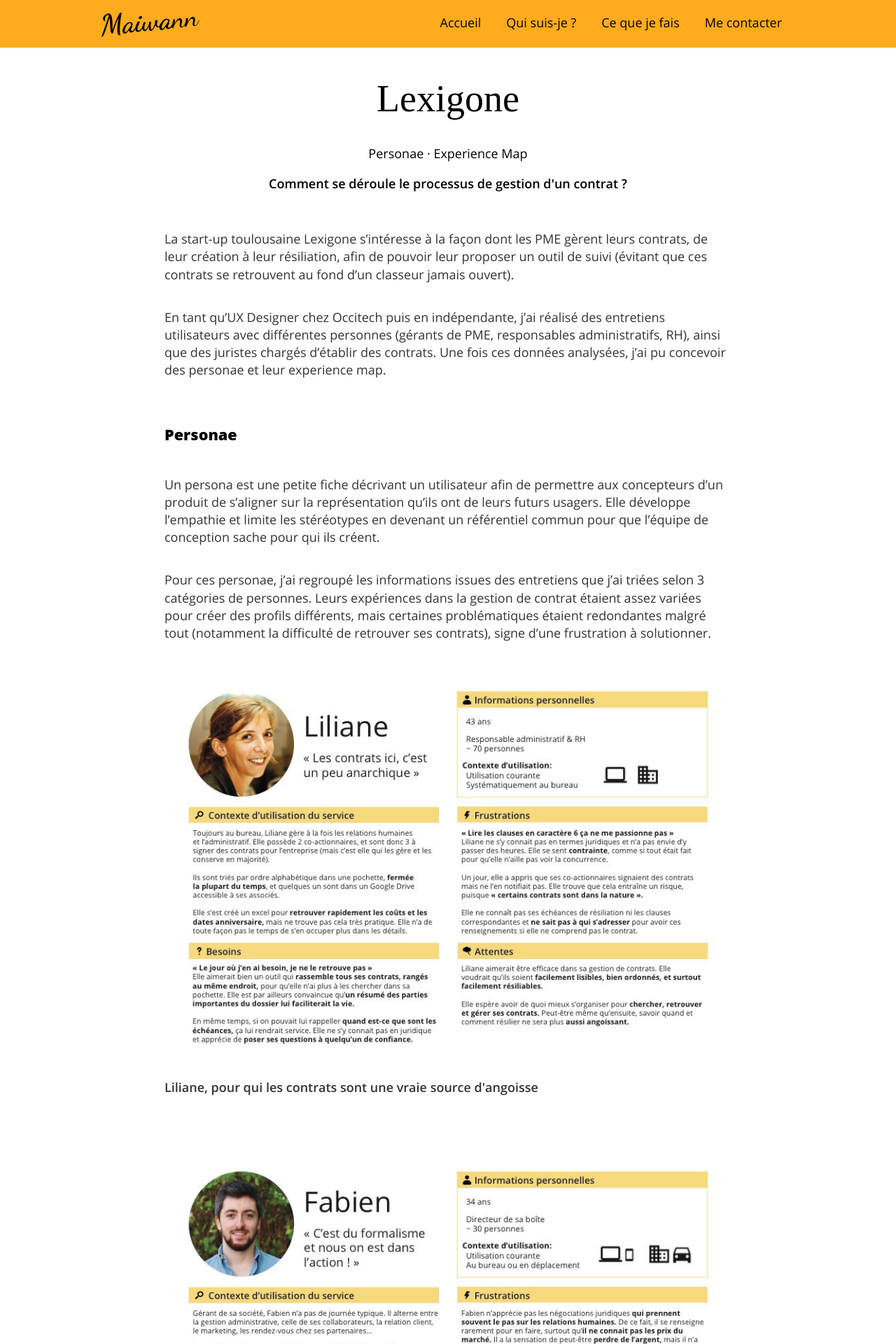
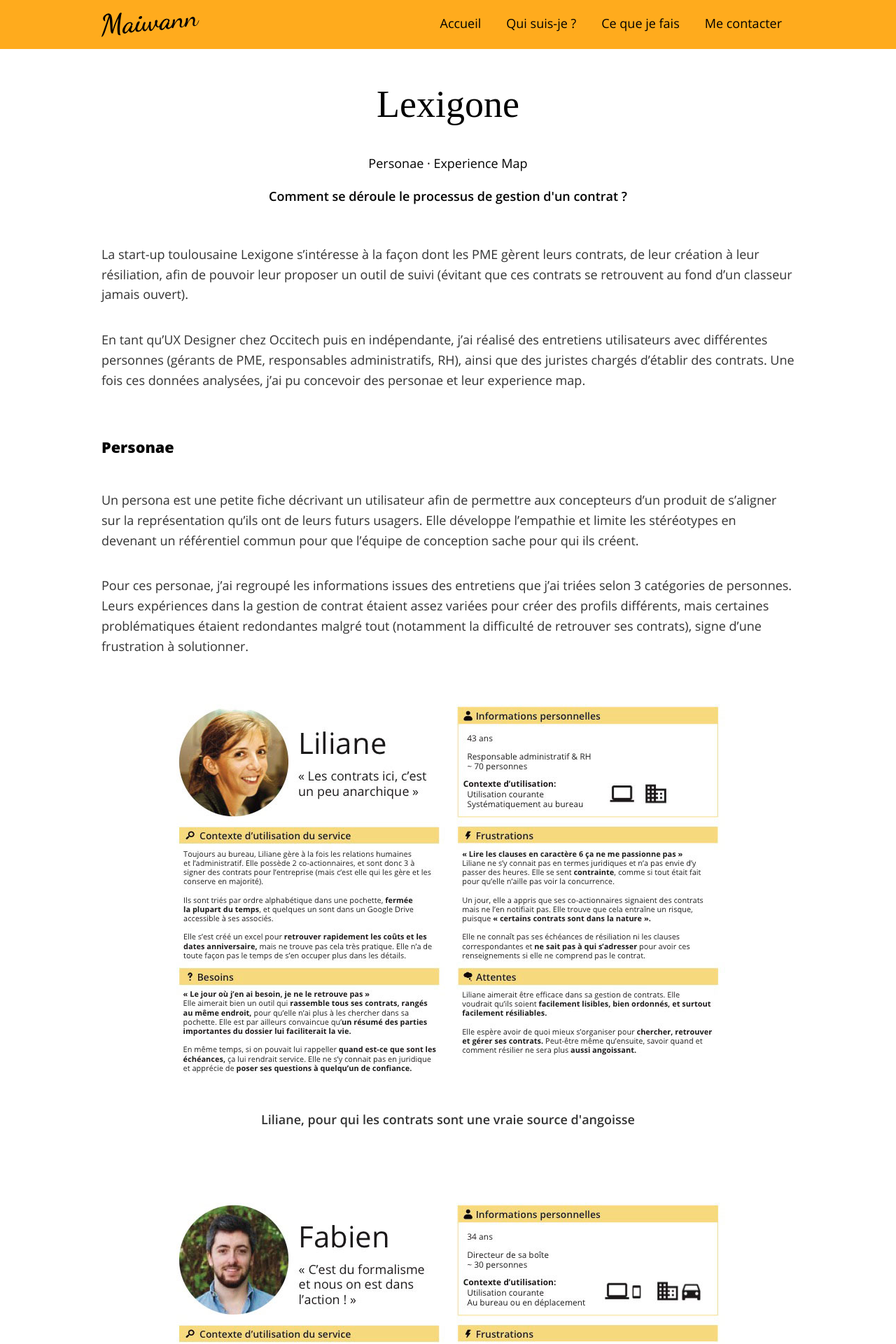
Before and after one commit to maiwann/folio, a Jekyll site: the page built from jekyll_folio2017/_projets/lexigone.md, in a window 1280 px wide. Shown: the top 1920 px of the page at 70% size. Built offline with Jekyll 4.4.1, drawn with Linux system fonts in a browser that asks for light colours; some web fonts are replaced.

Commit message:
Page projet style amelioration

```diff
--- a/jekyll_folio2017/_sass/style.scss
+++ b/jekyll_folio2017/_sass/style.scss
@@ -60,7 +60,7 @@
 body {
   font-family: "Open Sans", sans-serif;
   font-weight: $regular;
-  line-height: 1.4;
+  line-height: 1.6;
   font-size: 18px;
 	color: $darkGrey;
 }
@@ -68,7 +68,7 @@
 main {
   margin: 2em auto;
 	padding: 0 1em;
-	max-width: 45em;
+	max-width: 55em;
 
 	background: #ffffff;
 }
@@ -688,6 +688,7 @@
 
 #main_projet figure {
   margin: 2em 0 4em;
+	text-align: center;
 }
 
 #main_projet figure img {
```
